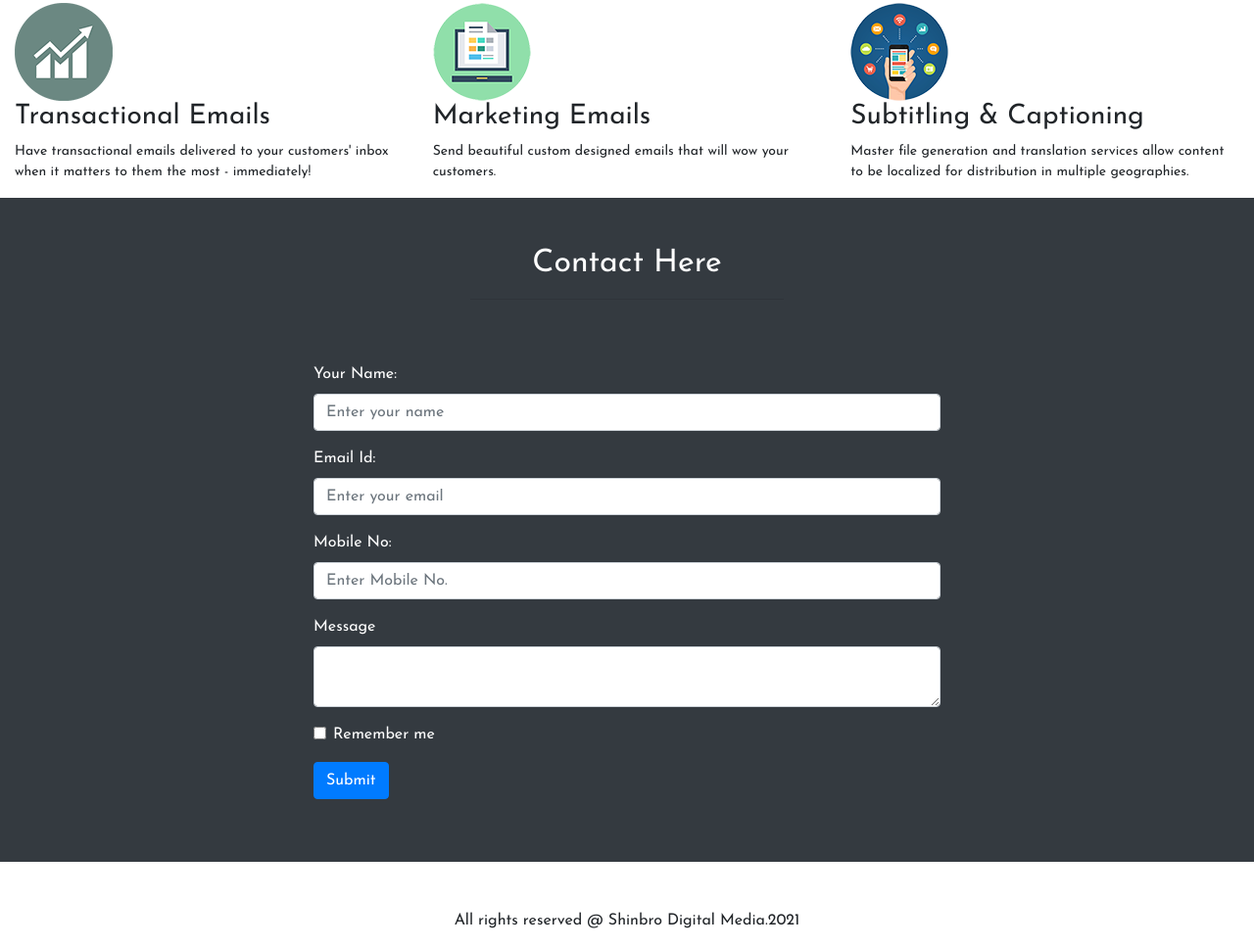
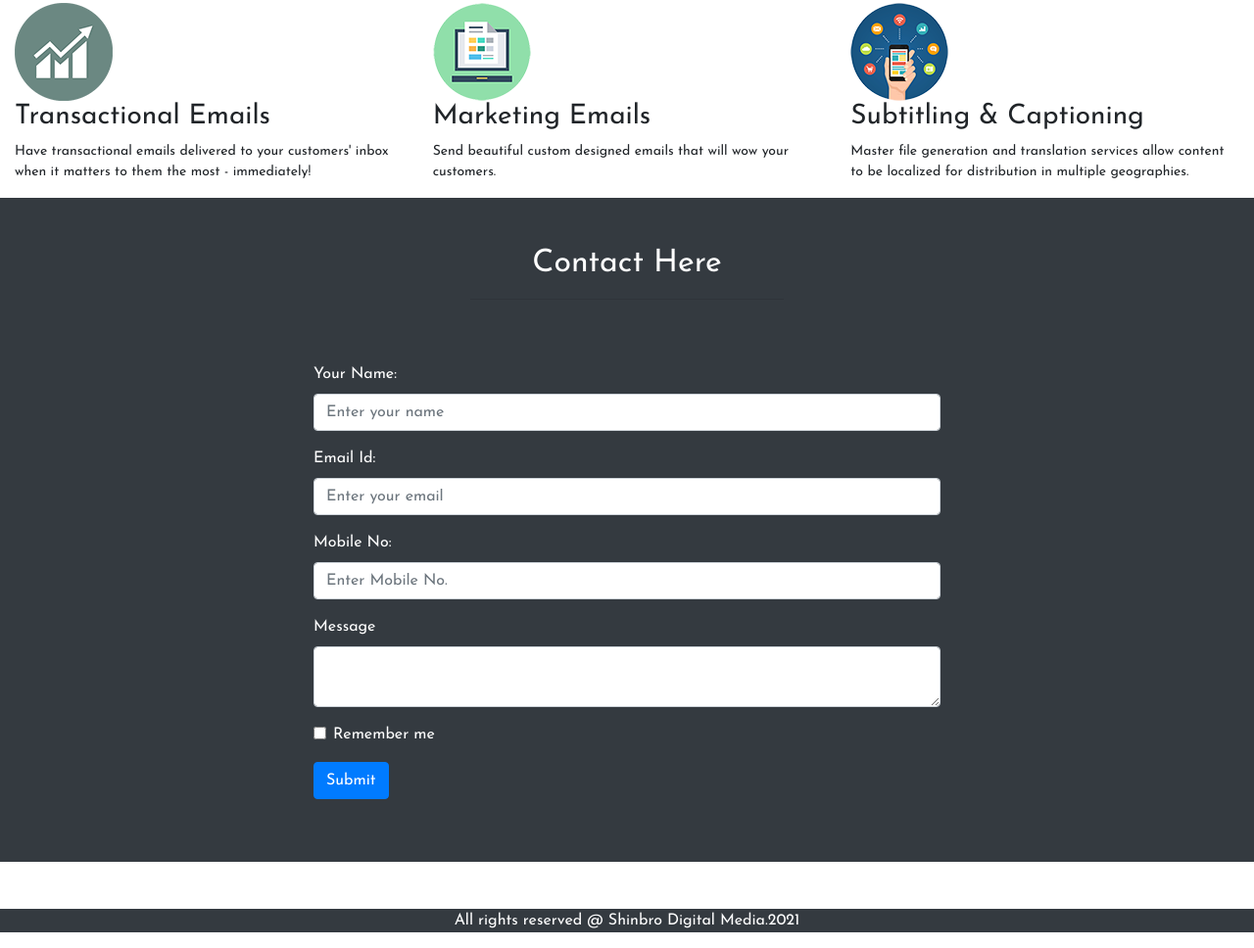
Before and after one commit to Shinbromedia/mywebsite.github.io, a plain HTML site: page index.html in a window 1280 px wide. Shown: the part 546-1514 px from the top of the page at 98% size. Drawn offline with nearby package versions, Linux system fonts and the light colour scheme.

Commit message:
Update index.html

```diff
--- a/index.html
+++ b/index.html
@@ -121,7 +121,7 @@
 <!--footer -->
 
 <footer>
-<p class="text-center">All rights reserved @ Shinbro Digital Media.2021</p>
+<p class="text-center bg-dark text-white">All rights reserved @ Shinbro Digital Media.2021</p>
 </footer>
 </body>
 <link href="https://maxcdn.bootstrapcdn.com/bootstrap/4.5.2/css/bootstrap.min.css" rel="stylesheet" /><script src="https://ajax.googleapis.com/ajax/libs/jquery/3.5.1/jquery.min.js"></script><script src="https://cdnjs.cloudflare.com/ajax/libs/popper.js/1.16.0/umd/popper.min.js"></script><script src="https://maxcdn.bootstrapcdn.com/bootstrap/4.5.2/js/bootstrap.min.js"></script></html>
```
